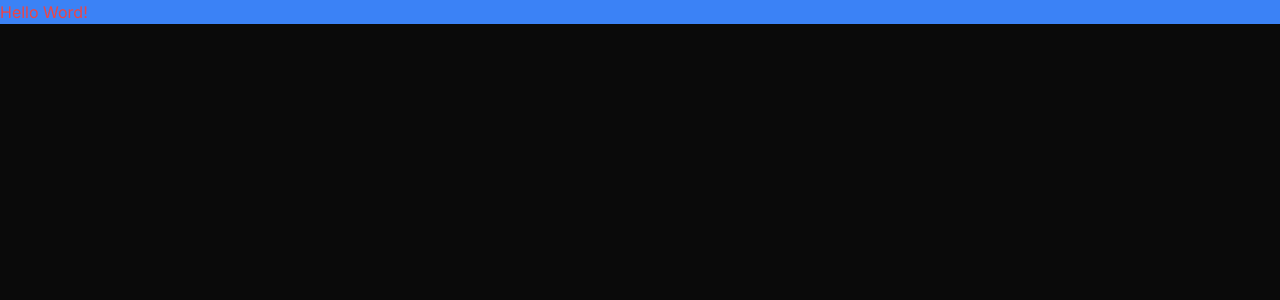
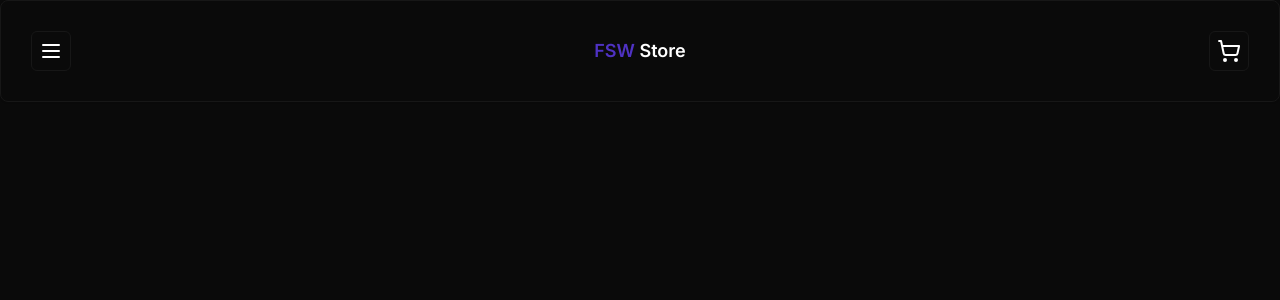
Before and after one commit to DenilsonJunior/fsw-store, a Next.js app: page / in a window 1280 px wide. Shown: the top 300 px of the page. Built offline with nearby package versions, Linux system fonts and the light colour scheme.

Commit message:
feat: add button, card and header componnts

```diff
--- a/src/app/layout.tsx
+++ b/src/app/layout.tsx
@@ -1,22 +1,20 @@
-import type { Metadata } from 'next'
-import { Inter } from 'next/font/google'
-import './globals.css'
+import type {Metadata} from "next"
+import {Inter} from "next/font/google"
+import "./globals.css"
+import Header from "@/components/ui/header"
 
-const inter = Inter({ subsets: ['latin'] })
+const inter = Inter({subsets: ["latin"]})
 
 export const metadata: Metadata = {
-  title: 'Create Next App',
-  description: 'Generated by create next app',
+    title: "Create Next App",
+    description: "Generated by create next app",
 }
 
-export default function RootLayout({
-  children,
-}: {
-  children: React.ReactNode
-}) {
-  return (
-    <html lang="en">
-      <body className={inter.className}>{children}</body>
-    </html>
-  )
+export default function RootLayout({children}: {children: React.ReactNode}) {
+    return (
+        <html lang="pt-br">
+            <Header />
+            <body className={inter.className}>{children}</body>
+        </html>
+    )
 }
--- a/src/app/page.tsx
+++ b/src/app/page.tsx
@@ -1,5 +1,5 @@
-import Image from 'next/image'
+import Image from "next/image";
 
 export default function Home() {
-    return <div className="bg-blue-500 text-red-500">Hello Word!</div>
+    return <div className="bg-blue-500 text-red-500 "></div>;
 }
--- /dev/null
+++ b/src/components/ui/button.tsx
@@ -0,0 +1,56 @@
+import * as React from "react"
+import { Slot } from "@radix-ui/react-slot"
+import { cva, type VariantProps } from "class-variance-authority"
+
+import { cn } from "@/lib/utils"
+
+const buttonVariants = cva(
+  "inline-flex items-center justify-center rounded-md text-sm font-medium ring-offset-background transition-colors focus-visible:outline-none focus-visible:ring-2 focus-visible:ring-ring focus-visible:ring-offset-2 disabled:pointer-events-none disabled:opacity-50",
+  {
+    variants: {
+      variant: {
+        default: "bg-primary text-primary-foreground hover:bg-primary/90",
+        destructive:
+          "bg-destructive text-destructive-foreground hover:bg-destructive/90",
+        outline:
+          "border border-input bg-background hover:bg-accent hover:text-accent-foreground",
+        secondary:
+          "bg-secondary text-secondary-foreground hover:bg-secondary/80",
+        ghost: "hover:bg-accent hover:text-accent-foreground",
+        link: "text-primary underline-offset-4 hover:underline",
+      },
+      size: {
+        default: "h-10 px-4 py-2",
+        sm: "h-9 rounded-md px-3",
+        lg: "h-11 rounded-md px-8",
+        icon: "h-10 w-10",
+      },
+    },
+    defaultVariants: {
+      variant: "default",
+      size: "default",
+    },
+  }
+)
+
+export interface ButtonProps
+  extends React.ButtonHTMLAttributes<HTMLButtonElement>,
+    VariantProps<typeof buttonVariants> {
+  asChild?: boolean
+}
+
+const Button = React.forwardRef<HTMLButtonElement, ButtonProps>(
+  ({ className, variant, size, asChild = false, ...props }, ref) => {
+    const Comp = asChild ? Slot : "button"
+    return (
+      <Comp
+        className={cn(buttonVariants({ variant, size, className }))}
+        ref={ref}
+        {...props}
+      />
+    )
+  }
+)
+Button.displayName = "Button"
+
+export { Button, buttonVariants }
--- /dev/null
+++ b/src/components/ui/card.tsx
@@ -0,0 +1,79 @@
+import * as React from "react";
+
+import {cn} from "@/lib/utils";
+
+const Card = React.forwardRef<
+    HTMLDivElement,
+    React.HTMLAttributes<HTMLDivElement>
+>(({className, ...props}, ref) => (
+    <div
+        ref={ref}
+        className={cn(
+            "rounded-lg border bg-card text-card-foreground shadow-sm",
+            className
+        )}
+        {...props}
+    />
+));
+Card.displayName = "Card";
+
+const CardHeader = React.forwardRef<
+    HTMLDivElement,
+    React.HTMLAttributes<HTMLDivElement>
+>(({className, ...props}, ref) => (
+    <div
+        ref={ref}
+        className={cn("flex flex-col space-y-1.5 p-6", className)}
+        {...props}
+    />
+));
+CardHeader.displayName = "CardHeader";
+
+const CardTitle = React.forwardRef<
+    HTMLParagraphElement,
+    React.HTMLAttributes<HTMLHeadingElement>
+>(({className, ...props}, ref) => (
+    <h3
+        ref={ref}
+        className={cn(
+            "text-2xl font-semibold leading-none tracking-tight",
+            className
+        )}
+        {...props}
+    />
+));
+CardTitle.displayName = "CardTitle";
+
+const CardDescription = React.forwardRef<
+    HTMLParagraphElement,
+    React.HTMLAttributes<HTMLParagraphElement>
+>(({className, ...props}, ref) => (
+    <p
+        ref={ref}
+        className={cn("text-sm text-muted-foreground", className)}
+        {...props}
+    />
+));
+CardDescription.displayName = "CardDescription";
+
+const CardContent = React.forwardRef<
+    HTMLDivElement,
+    React.HTMLAttributes<HTMLDivElement>
+>(({className, ...props}, ref) => (
+    <div ref={ref} className={cn("p-6 pt-0", className)} {...props} />
+));
+CardContent.displayName = "CardContent";
+
+const CardFooter = React.forwardRef<
+    HTMLDivElement,
+    React.HTMLAttributes<HTMLDivElement>
+>(({className, ...props}, ref) => (
+    <div
+        ref={ref}
+        className={cn("flex items-center p-6 pt-0", className)}
+        {...props}
+    />
+));
+CardFooter.displayName = "CardFooter";
+
+export {Card, CardHeader, CardFooter, CardTitle, CardDescription, CardContent};
--- /dev/null
+++ b/src/components/ui/header.tsx
@@ -0,0 +1,23 @@
+import { MenuIcon, ShoppingCartIcon } from "lucide-react";
+import { Button } from "./button";
+import { Card } from "./card";
+
+const Header = () => {
+    return (
+        <Card className="flex justify-between p-[1.875rem] items-center">
+            <Button size="icon" variant="outline">
+                <MenuIcon />
+            </Button>
+
+            <h1 className="font-semibold text-lg">
+                <span className="text-primary">FSW</span> Store
+            </h1>
+
+            <Button size="icon" variant="outline">
+                <ShoppingCartIcon />
+            </Button>
+        </Card>
+    );
+};
+
+export default Header;
```
Also changed, not shown: package.json (+4 -3 lines), prettier.config.js (+0 -8 lines), 2 other files (tests, documents, lock files or other folders).
